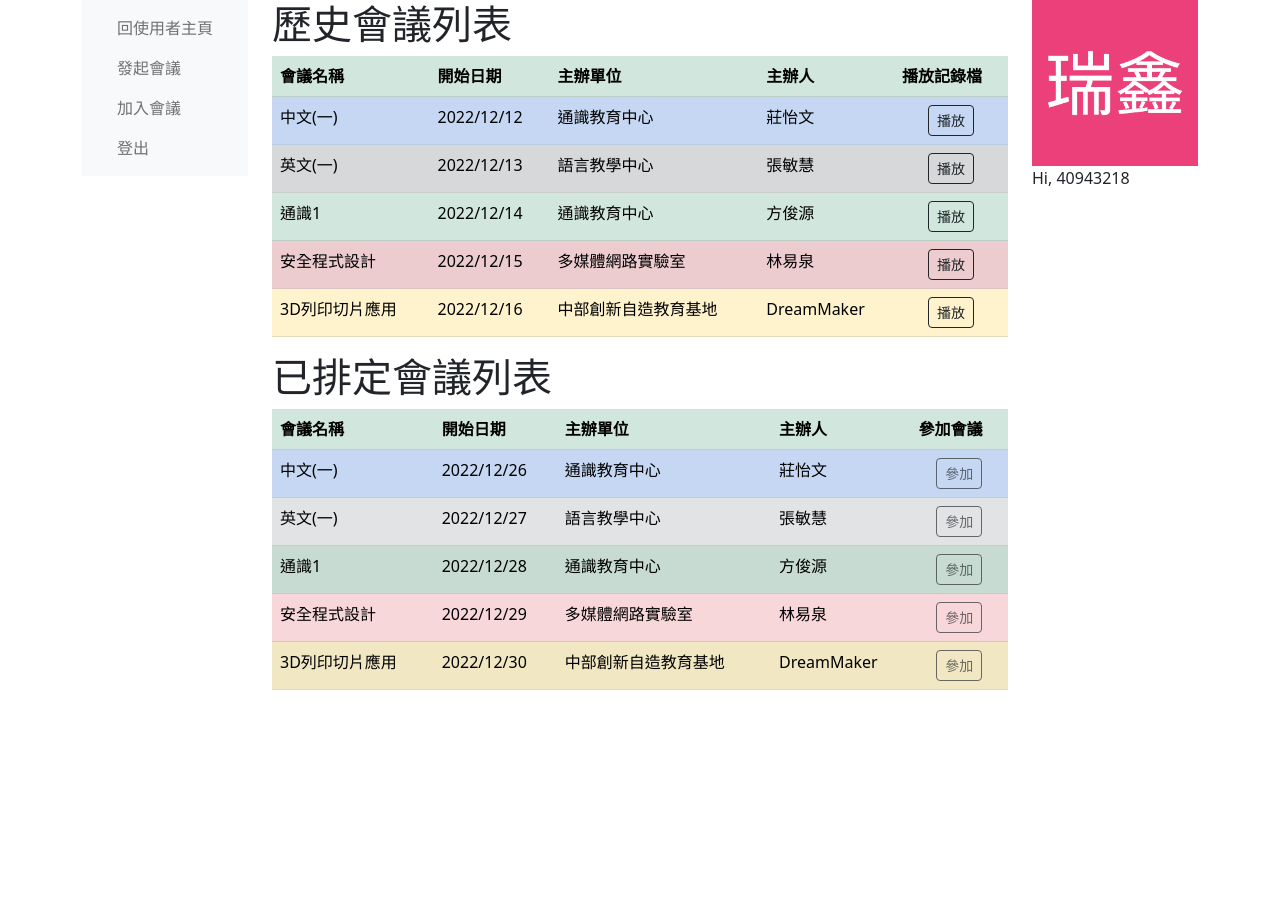
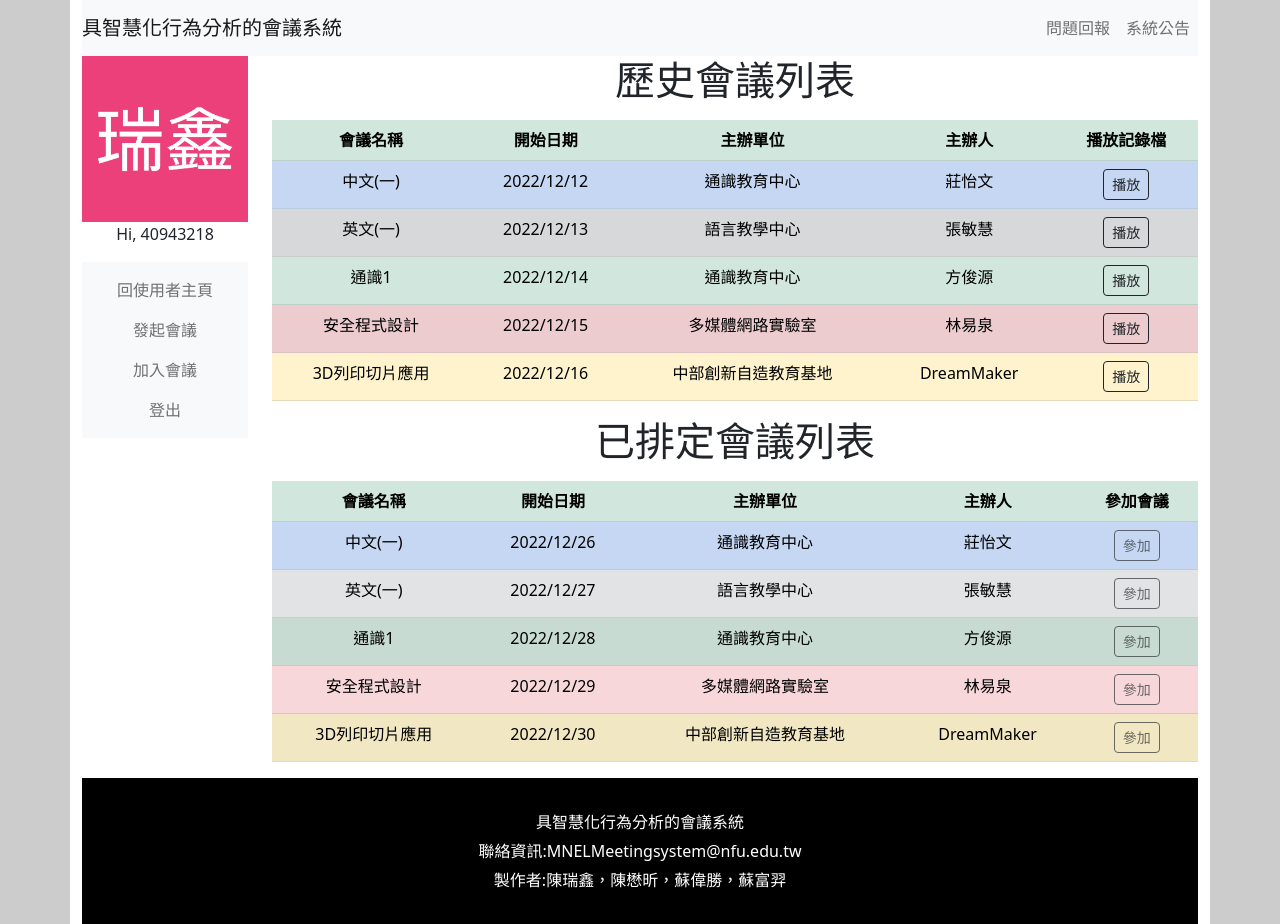
Before and after one commit to BCWizard/nfuMnel-meetingsystem, a PHP site: page /userPage.php in a window 1280 px wide. Before the commit the page ends 690 px from the top, so only its background shows below. Run offline with PHP 8.4, Linux system fonts and the light colour scheme; a user stored in the database is signed in; data comes from the database, SQL or seed files in the repository.

Commit message:
userPage.php: add mainNavbar, change table style, change userImage position, add tail

```diff
--- /dev/null
+++ b/htmlPhp/includePHP/mainNav.php
@@ -0,0 +1,22 @@
+<nav class="navbar navbar-expand-md bg-light navbar-light">
+
+  <a class="navbar-brand" href="#">具智慧化行為分析的會議系統</a>  <!-- Logo 放置處 -->
+
+  <!-- 就是當畫面縮小時，摺疊起來的按鈕圖示 -->
+  <button class="navbar-toggler" type="button" data-toggle="collapse" data-target="#mylink">
+    <span class="navbar-toggler-icon"></span>
+  </button>
+
+  <!-- 會被摺疊起來的各個超連結 -->
+  <div class="collapse navbar-collapse justify-content-end" id="mylink">      <!-- 置左對齊 -->
+  <ul class="navbar-nav">
+    <li class="nav-item">
+      <a class="nav-link" href="#">問題回報</a>
+    </li>
+    <li class="nav-item">
+      <a class="nav-link" href="#">系統公告</a>
+    </li>
+  </ul>
+  </div>
+
+</nav>
--- /dev/null
+++ b/htmlPhp/includePHP/tail.php
@@ -0,0 +1,7 @@
+<div class="container">
+    <div id="systemContactInfo">
+        <div>具智慧化行為分析的會議系統</div>
+        <div>聯絡資訊:MNELMeetingsystem@nfu.edu.tw</div>
+        <div>製作者:陳瑞鑫，陳懋昕，蘇偉勝，蘇富羿</div>
+    </div>
+</div>
--- a/htmlPhp/includePHP/userImage.php
+++ b/htmlPhp/includePHP/userImage.php
@@ -15,5 +15,5 @@
   ?>
   " class="img-fluid" alt="使用者圖片">
   <?php
-              echo "Hi, {$_SESSION['userAccount']}";
+    echo "<p align=\"center\">Hi, {$_SESSION['userAccount']}</p>";
   ?>
--- a/htmlPhp/userPage.php
+++ b/htmlPhp/userPage.php
@@ -14,16 +14,21 @@ if(isset($_SESSION["userAccount"]) == 0){
     <meta name="viewport" content="width=device-width, initial-scale=1.0">
     <title>使用者主頁</title>
     <link rel="stylesheet" type="text/css" href="css/bootstrap.min.css">
+    <link rel="stylesheet" type="text/css" href="webCSS/userPageStyle.css">
 </head>
 <body>
     <script src="js/bootstrap.min.js"></script>
     <div class="container">
+        <?php include("./includePHP/mainNav.php");?>
         <div class="row">
           <div class="col-md-2">
+            <?php include ("./includePHP/userImage.php"); ?>
             <?php include ("./includePHP/userNav.php"); ?>
           </div>
-          <div class="col-md-8">
-            <h1>歷史會議列表</h1>
+          <div class="col-md-10">
+            <h1>
+              <p id="listHeader">歷史會議列表</p>
+            </h1>
             <table class="table table-success table-striped">
               <thead>
                 <tr>
@@ -75,7 +80,9 @@ if(isset($_SESSION["userAccount"]) == 0){
                   </tr>
               </tbody>
             </table>
-            <h1>已排定會議列表</h1>
+            <h1>
+              <p id="listHeader">已排定會議列表</p>
+            </h1>
             <table class="table table-success table-striped accordion">
               <thead>
                 <tr>
@@ -125,10 +132,8 @@ if(isset($_SESSION["userAccount"]) == 0){
               </tbody>
             </table>
           </div>
-          <div class="col-2">
-            <?php include ("./includePHP/userImage.php"); ?>
-          </div>
         </div>
       </div>
+      <?php include("./includePHP/tail.php"); ?>
 </body>
 </html>
--- /dev/null
+++ b/htmlPhp/webCSS/userPageStyle.css
@@ -0,0 +1,31 @@
+body{
+    background-color: #cccccc;
+}
+
+th{
+    text-align: center;
+}
+
+td{
+    text-align: center;
+}
+
+.container{
+    background-color: white;
+}
+
+.nav-link{                          /*userNav 內容置中*/
+    text-align: center;
+}
+
+#listHeader{
+    text-align: center;
+}
+
+#systemContactInfo{
+    background-color: black;
+    color:white;                  /*文字顏色*/
+    text-align: center;
+    padding: 30px;                  /*上下邊框距離*/
+    line-height: 1.8;               /*行高*/
+}
```
Also changed, not shown: htmlPhp/bookingPage.php (+3 -5 lines), htmlPhp/loginpage.php (+2 -7 lines). Lines whose indentation alone changed are shown as unchanged.
